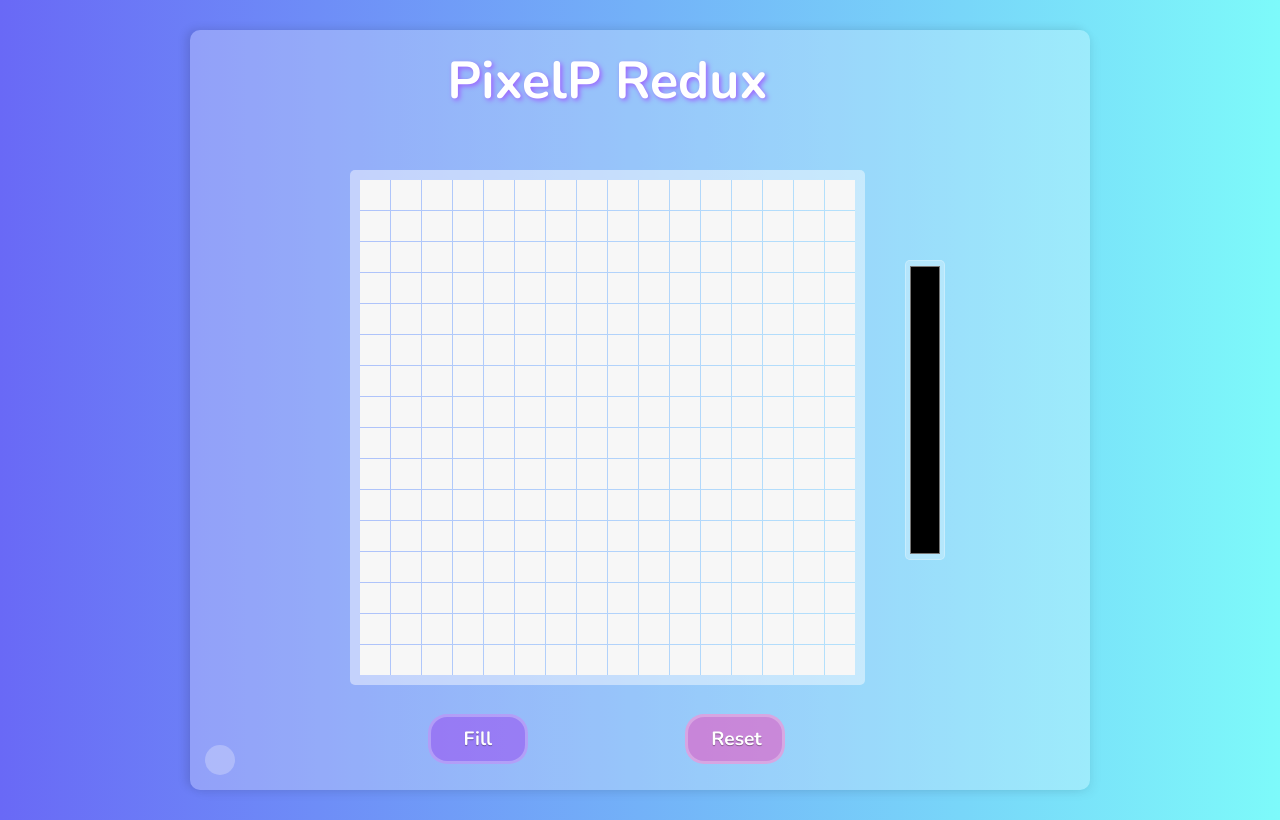
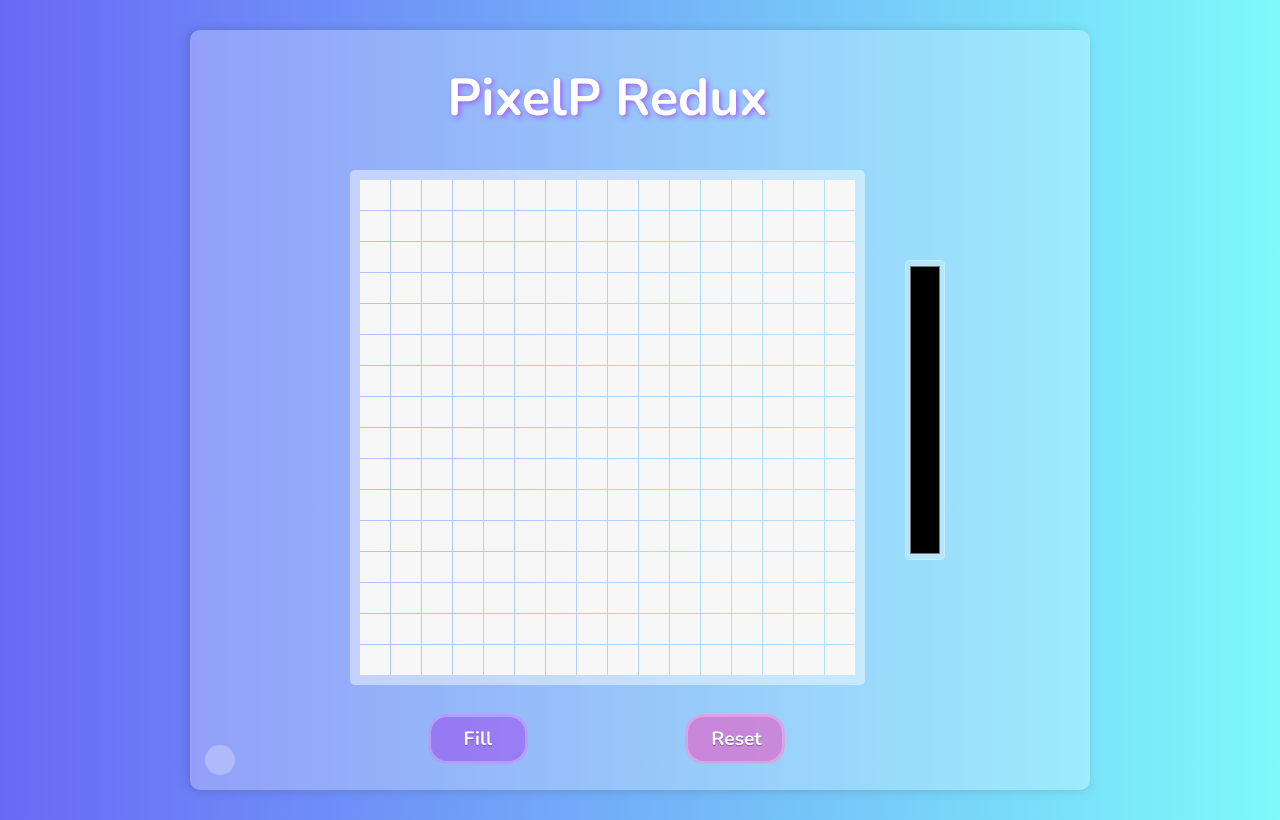
Before and after one commit to nekacurry/FEW-2.3-pixel-art, a React (Create React App) app: page / in a window 1280 px wide. Built offline with nearby package versions, Linux system fonts and the light colour scheme.

Commit message:
Update index.css

```diff
--- a/src/index.css
+++ b/src/index.css
@@ -60,6 +60,10 @@ code {
 
 .App-header {
   grid-area: h;
+}
+
+h1.App-title {
+  margin-bottom: 0;
 }
 
 /* Buttons */
```
